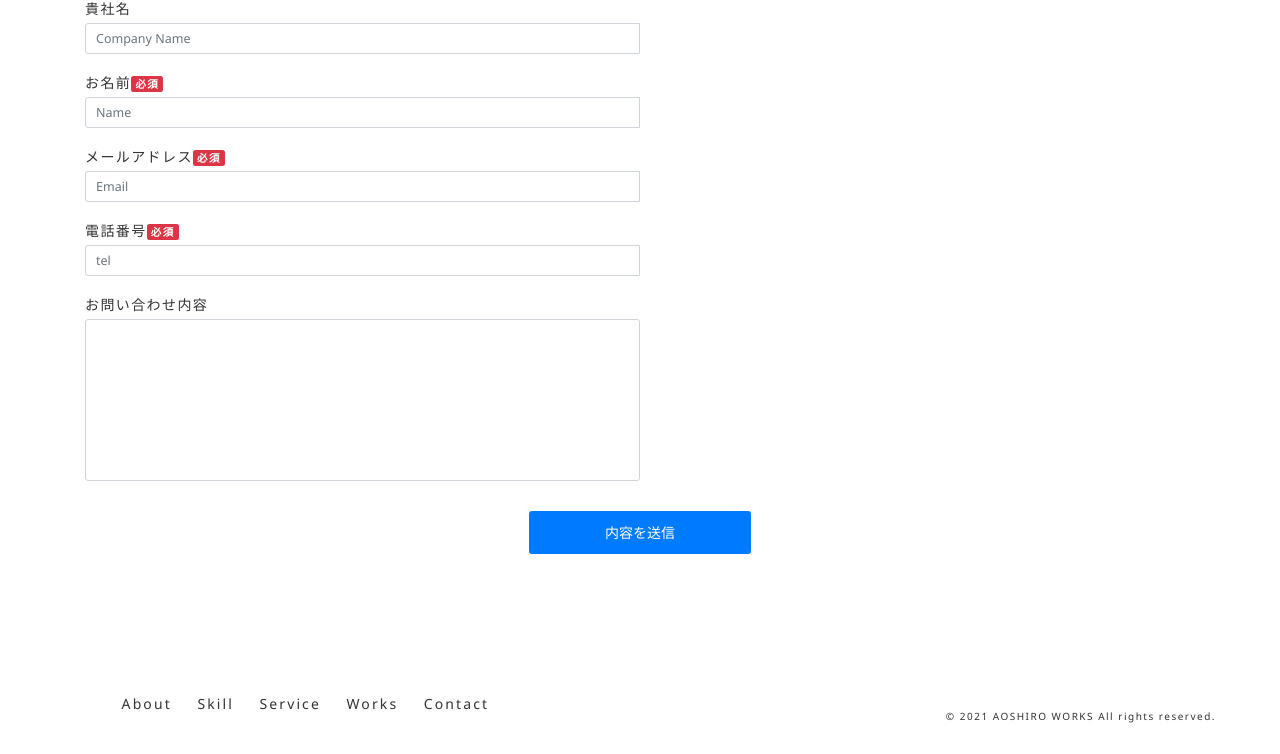
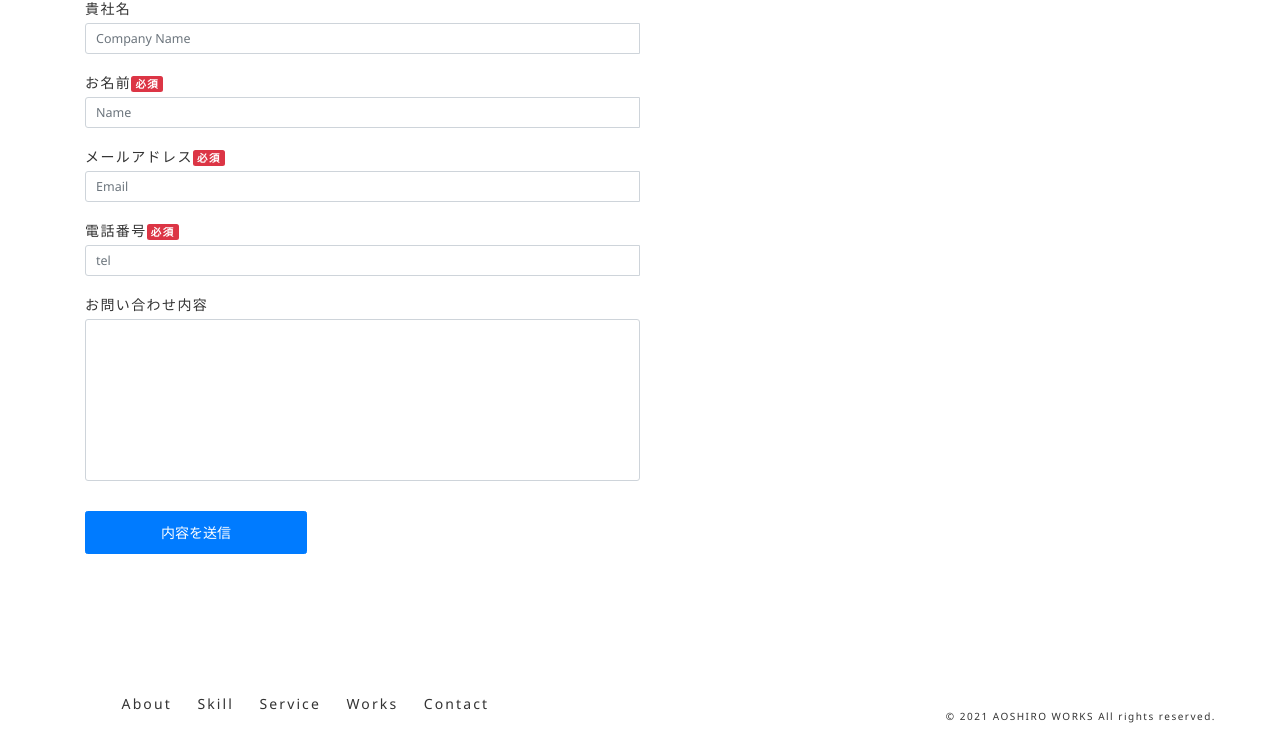
Before and after one commit to koh-suzuki/portfolio_4, a PHP site: page /html/contact.html in a window 1280 px wide. Shown: the part 590-1344 px from the top of the page. Run offline with PHP 8.4, Linux system fonts and the light colour scheme.

Commit message:
コンタクトページの送信ボタンのメディアクエリ　修正

```diff
--- a/css/style.css
+++ b/css/style.css
@@ -734,6 +734,9 @@ SP画面
     margin-top: 20px;
     font-size: 1.4rem;
   }
+  .btn__group {
+    text-align: left;
+  }
 }
 
 .l-thanks {
--- a/sass/Layout/_main.scss
+++ b/sass/Layout/_main.scss
@@ -102,6 +102,9 @@
     margin-top: 20px;
     font-size: 1.4rem;
   }
+  .btn__group {
+    text-align: left;
+  }
 }
 
 /////////////////////////////// about.html ///////////////////////////////////
```
Also changed, not shown: 1 other file.
